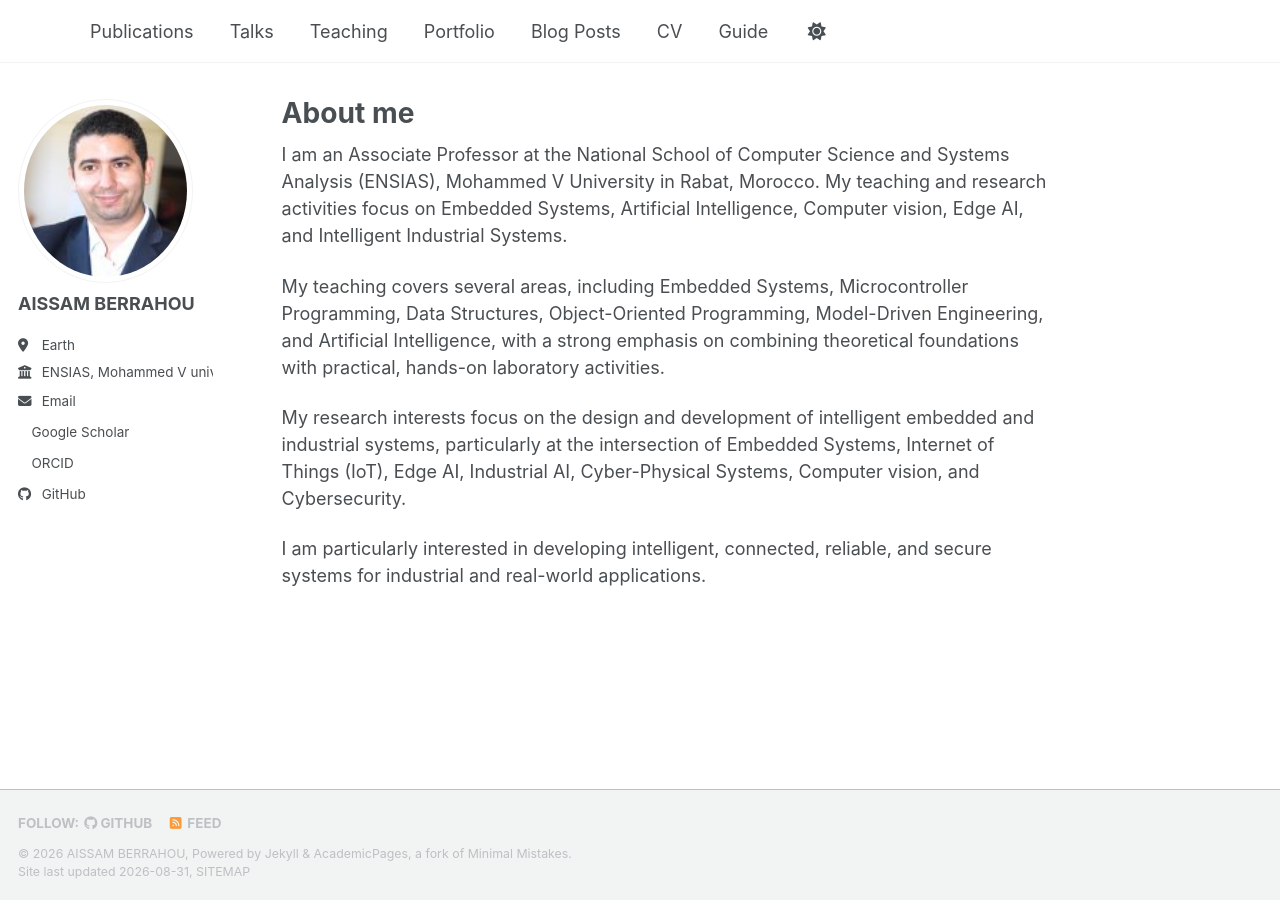
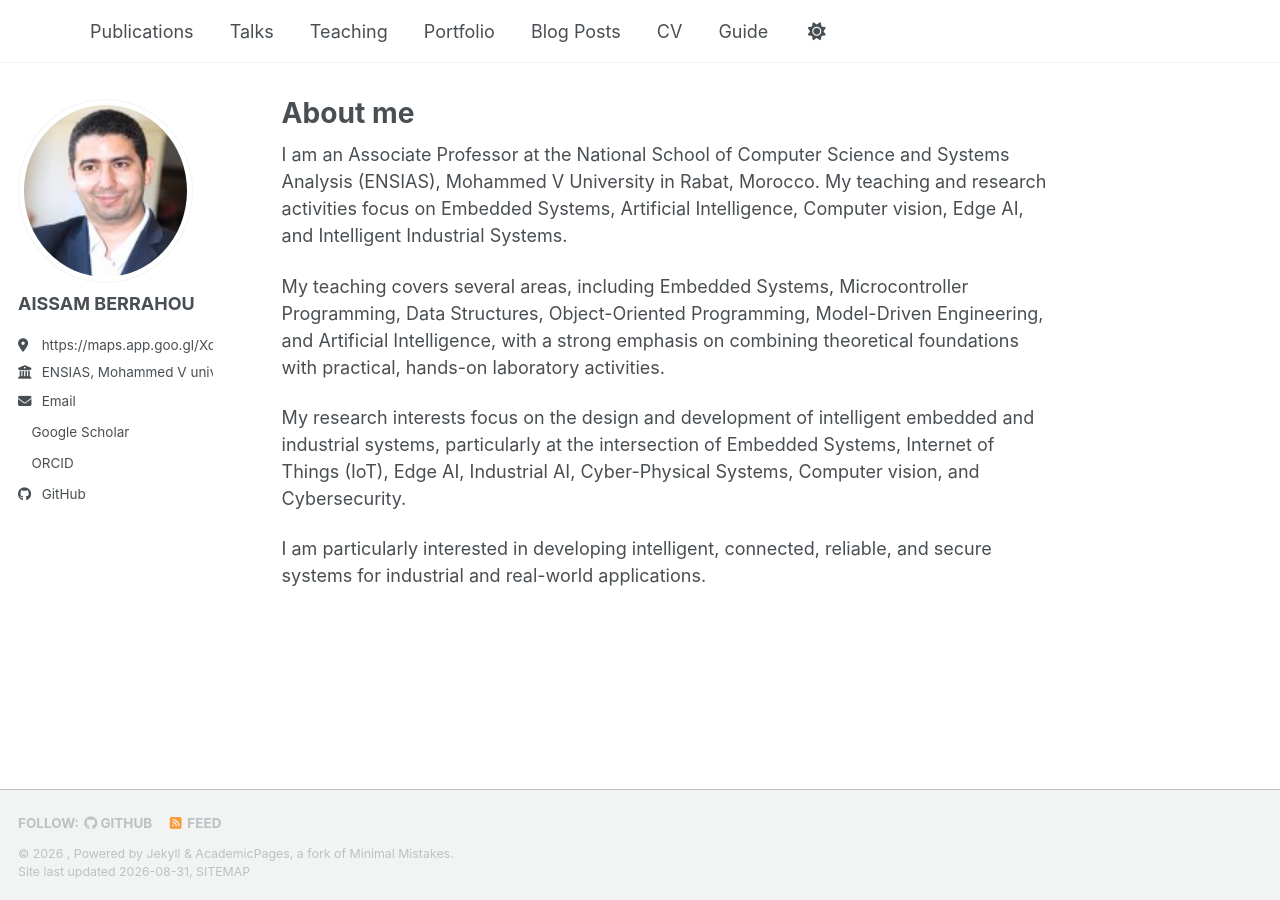
Before and after one commit to aissamberrahou/aissamberrahou.github.io, a Jekyll site: the page built from _pages/about.md, in a window 1280 px wide. Built offline with Jekyll 4.4.1, drawn with Linux system fonts in a browser that asks for light colours; a style sheet for code colours, icons or effects is not loaded.

Commit message:
Update _config.yml

```diff
--- a/_config.yml
+++ b/_config.yml
@@ -11,7 +11,7 @@
 site_theme               : "default" # The available themes options are "default", "air", "sunrise", "mint", "dirt" and "contrast"
 title                    : ""
 title_separator          : "-"
-name                     : &name "AISSAM BERRAHOU"
+name                     : &name ""
 description              : &description "Aissam BERRAHOU Name's academic portfolio"   # Update this with a general description of your site, this is the default if not overridden by a page
 url                      : https://aissamberrahou.github.io # The base hostname & protocol for your site e.g. "https://[your GitHub username].github.io",
                                                            # or if you already have some other page hosted on Github then use "https://[your GitHub username].github.io/[Your Repo Name]"
@@ -27,7 +27,7 @@
   name             : "AISSAM BERRAHOU"
   pronouns         : # example: "she/her"
   bio              : ""
-  location         : "Earth"
+  location         : "https://maps.app.goo.gl/XqsKw1duvkYYdbL48"
   employer         : "ENSIAS, Mohammed V university"
   uri              : # URL
   email            : "aissam.berrahou@ensias.um5.ac.ma"
```
